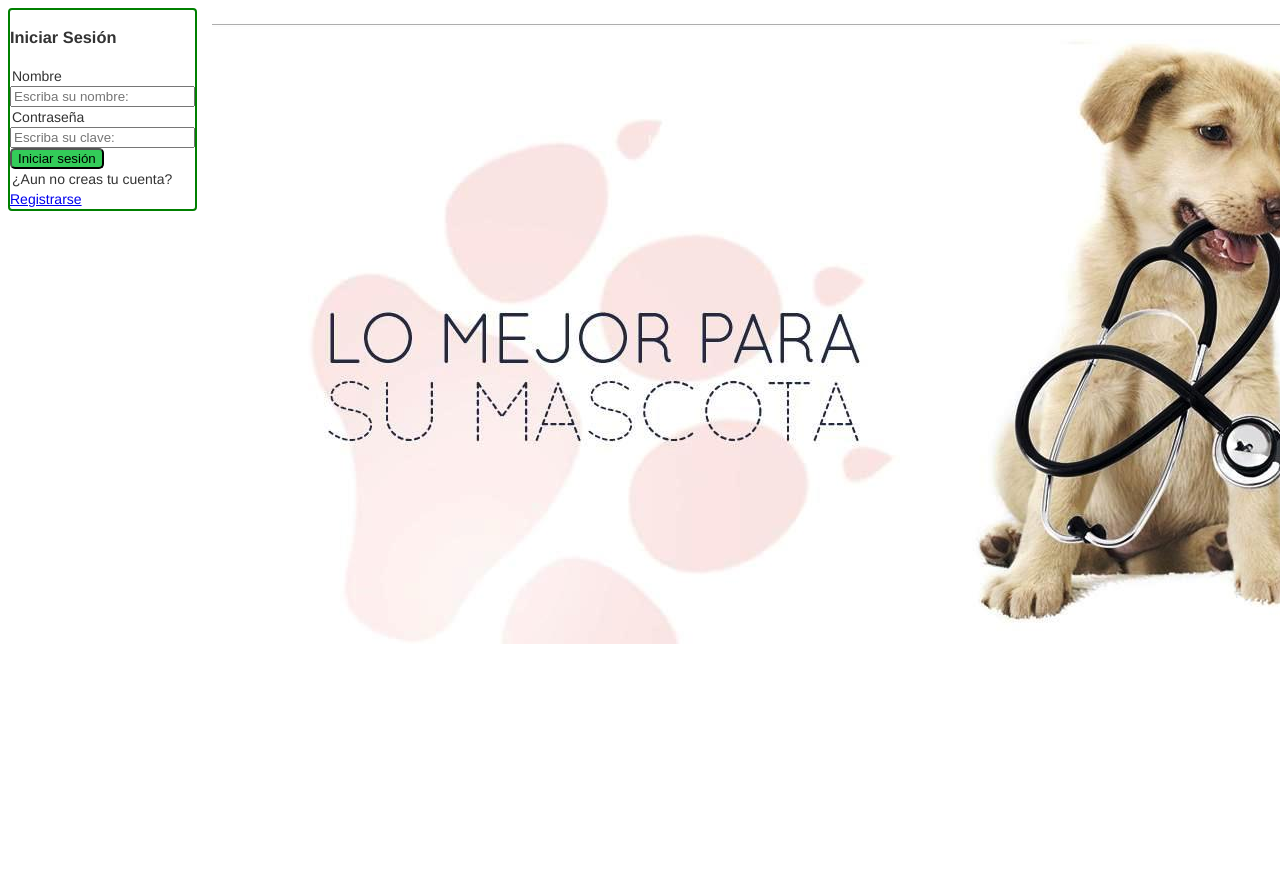
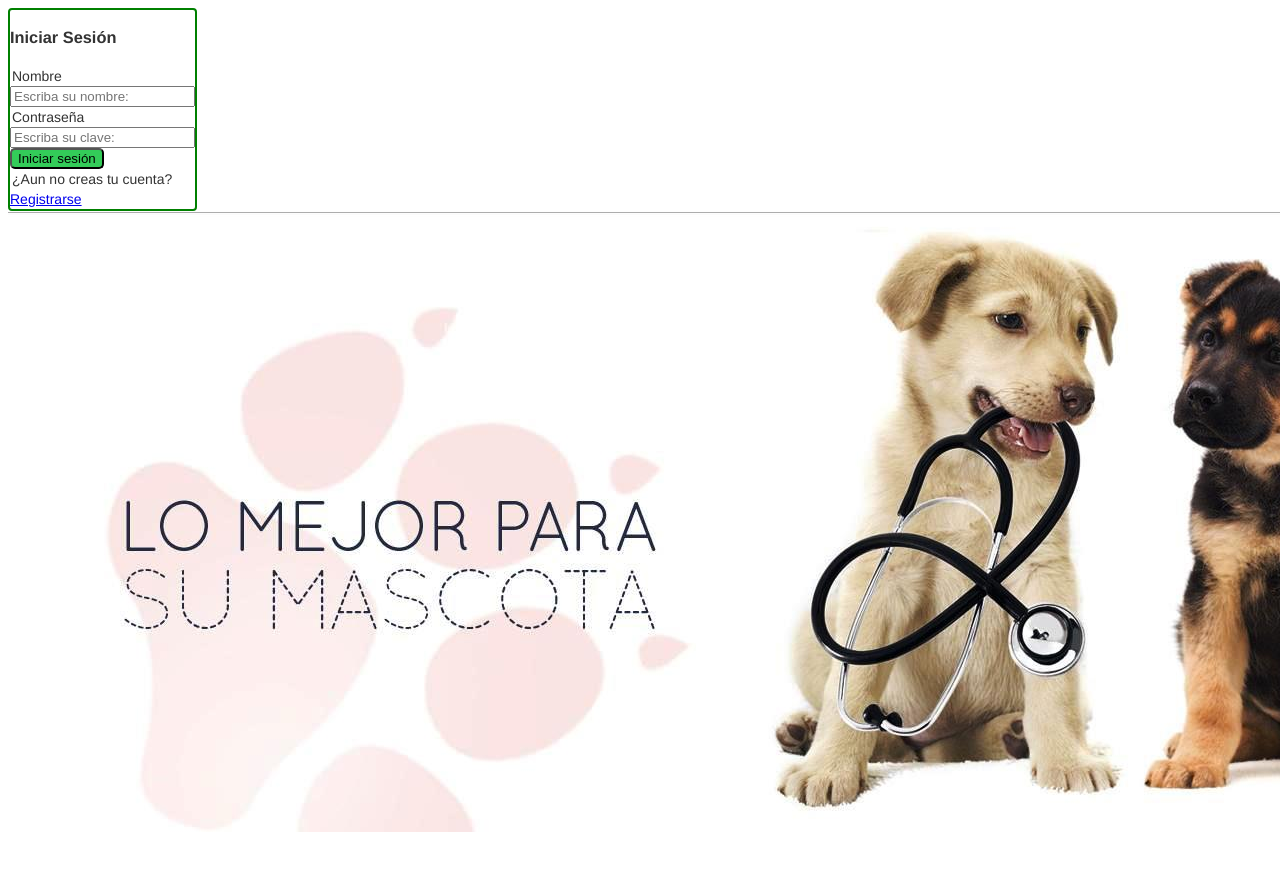
Before and after one commit to WildUnicorn/VeterinariaWeb, a PHP site: page / in a window 1280 px wide; the page is wider, and only the part inside the window is pictured. Before the commit the page ends 644 px from the top of that part, so only its background shows below. Run offline with PHP 8.4, Linux system fonts and the light colour scheme.

Commit message:
Correcion en el aspecto del formulario de ingreso

```diff
--- a/estilos/estilosIndex.css
+++ b/estilos/estilosIndex.css
@@ -1,14 +1,11 @@
 
 .banner{
-    width: 20%;
+    width: 50%;
     padding-top: 15px;
-    padding-left: 15px;
-    padding-right: 50px;
+
     border-radius: 15px;
     border-image-width: 30px;
-    float: left;
-    align-self: center;
-
+    float: inherit;
 }
 
 .boton{
--- a/index.php
+++ b/index.php
@@ -33,18 +33,6 @@
                 value="Iniciar sesión"
             >
         </form>
-        <legend>¿Aun no creas tu cuenta?</legend>
-        <a href="registro.php">Registrarse</a>
-      </div>
-    </div>
-
-  <div class="banner">
-    <img src="img/banner2.jpg">
-  </div>
-
-
-
-
         <?php
         if(isset($_GET["m"])){
     $m = $_GET["m"];
@@ -63,6 +51,19 @@
                   }
               }
          ?>
+        <legend>¿Aun no creas tu cuenta?</legend>
+        <a href="registro.php">Registrarse</a>
+      </div>
+    </div>
+
+  <div class="banner">
+    <img src="img/banner2.jpg">
+  </div>
+
+
+
+
+
 
 
   </body>
```
